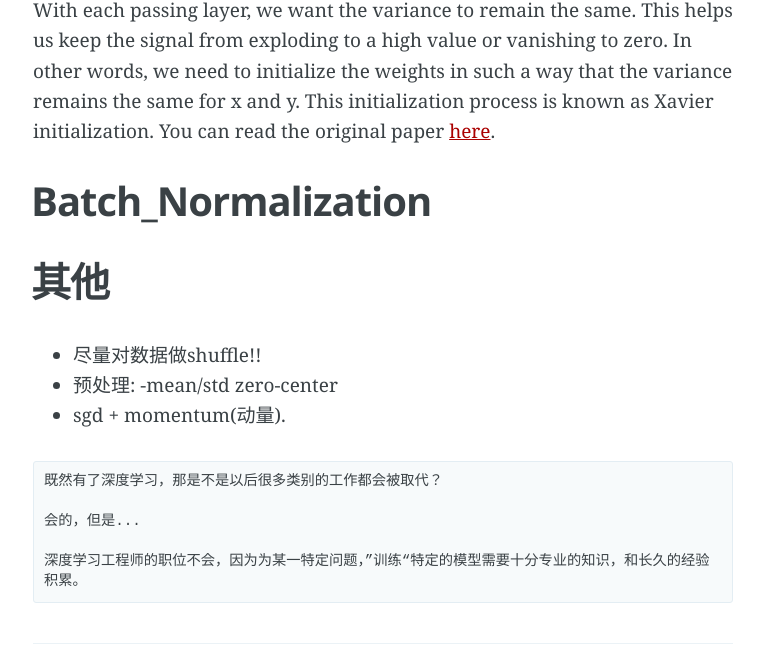
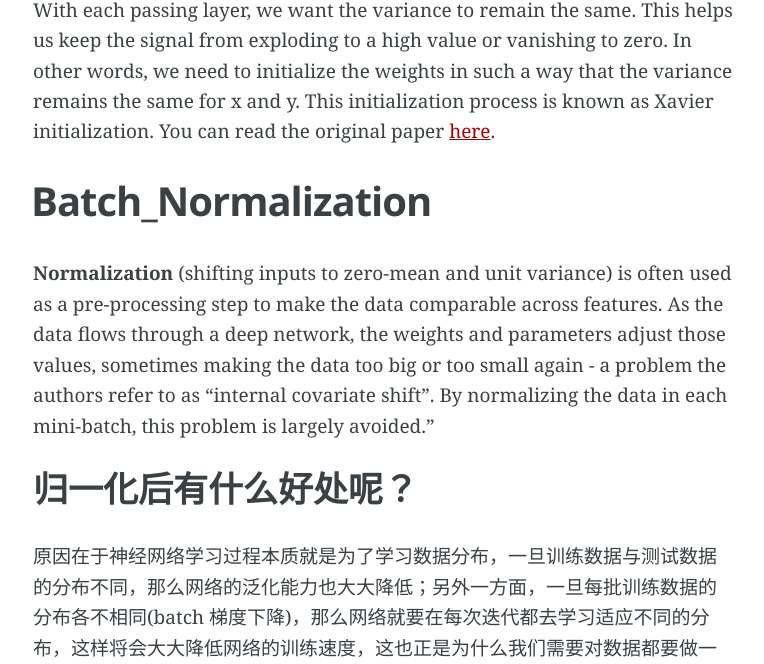
Before and after one commit to xiandong79/xiandong79.github.io, a Jekyll site: the page built from _posts/2017-04-29-Deep-Learning-总结.md, in a window 1280 px wide and 1400 px high, scrolled down 9845 px. Shown: the top 664 px of the window, without its empty margins (257-1021 px from the left). Built offline with Jekyll 4.4.1, drawn with Linux system fonts in a browser that asks for light colours; our own code applies the rules of GitHub Pages for plain Markdown files; some of the changed text lies outside the part shown; grey boxes are pictures that could not be loaded.

Commit message:
Batch_Normalization
Batch_Normalization

```diff
--- a/_posts/2017-04-29-Deep-Learning-经验总结.md
+++ b/_posts/2017-04-29-Deep-Learning-总结.md
@@ -131,6 +131,18 @@ With each passing layer, we want the variance to remain the same. This helps us
 ## Batch_Normalization
 <span id='Batch_Normalization'></span>
 
+**Normalization** (shifting inputs to zero-mean and unit variance) is often used as a pre-processing step to make the data comparable across features.  As the data flows through a deep network, the weights and parameters adjust those values, sometimes making the data too big or too small again - a problem the authors refer to as "internal covariate shift".  By normalizing the data in each mini-batch, this problem is largely avoided.”
+
+### 归一化后有什么好处呢？
+
+原因在于神经网络学习过程本质就是为了学习数据分布，一旦训练数据与测试数据的分布不同，那么网络的泛化能力也大大降低；另外一方面，一旦每批训练数据的分布各不相同(batch 梯度下降)，那么网络就要在每次迭代都去学习适应不同的分布，这样将会大大降低网络的训练速度，这也正是为什么我们需要对数据都要做一个归一化预处理的原因。
+
+作者在文章中强调在训练过程中网络每层输入的分布一直在改变(internal covariate), 会使训练过程难度加大，但可以通过**normalize每层**的输入解决这个问题。
+
+
+
+>大家都知道在统计机器学习中的一个经典假设是“源空间（source domain）和目标空间（target domain）的数据分布（distribution）是一致的” ??!!
+
 
 
 ## 其他
```
